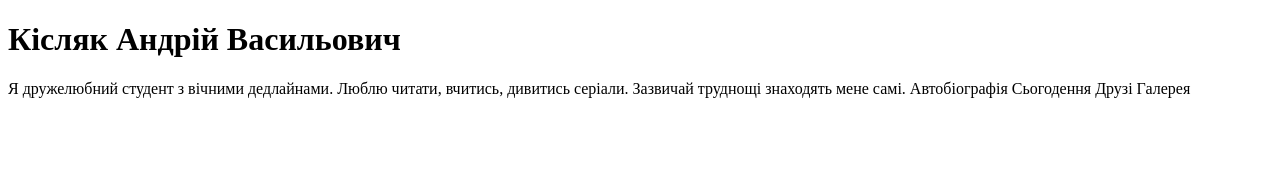
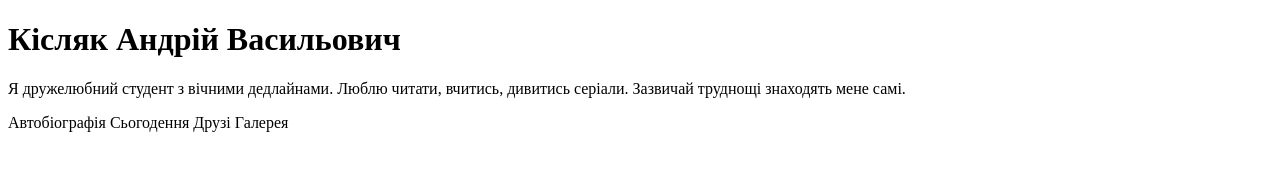
Before and after one commit to Yashiami/Pract, a plain HTML site: page index.html in a window 1280 px wide. Drawn offline with Linux system fonts and the light colour scheme.

Commit message:
Update index.html

```diff
--- a/index.html
+++ b/index.html
@@ -5,7 +5,7 @@
 </head>
 <body>
     <h1> Кісляк Андрій Васильович </h1>
-    Я дружелюбний студент з вічними дедлайнами. Люблю читати, вчитись, дивитись серіали. Зазвичай труднощі знаходять мене самі.
+    <p>Я дружелюбний студент з вічними дедлайнами. Люблю читати, вчитись, дивитись серіали. Зазвичай труднощі знаходять мене самі.</p>
     Автобіографія
     Сьогодення
     Друзі
```
